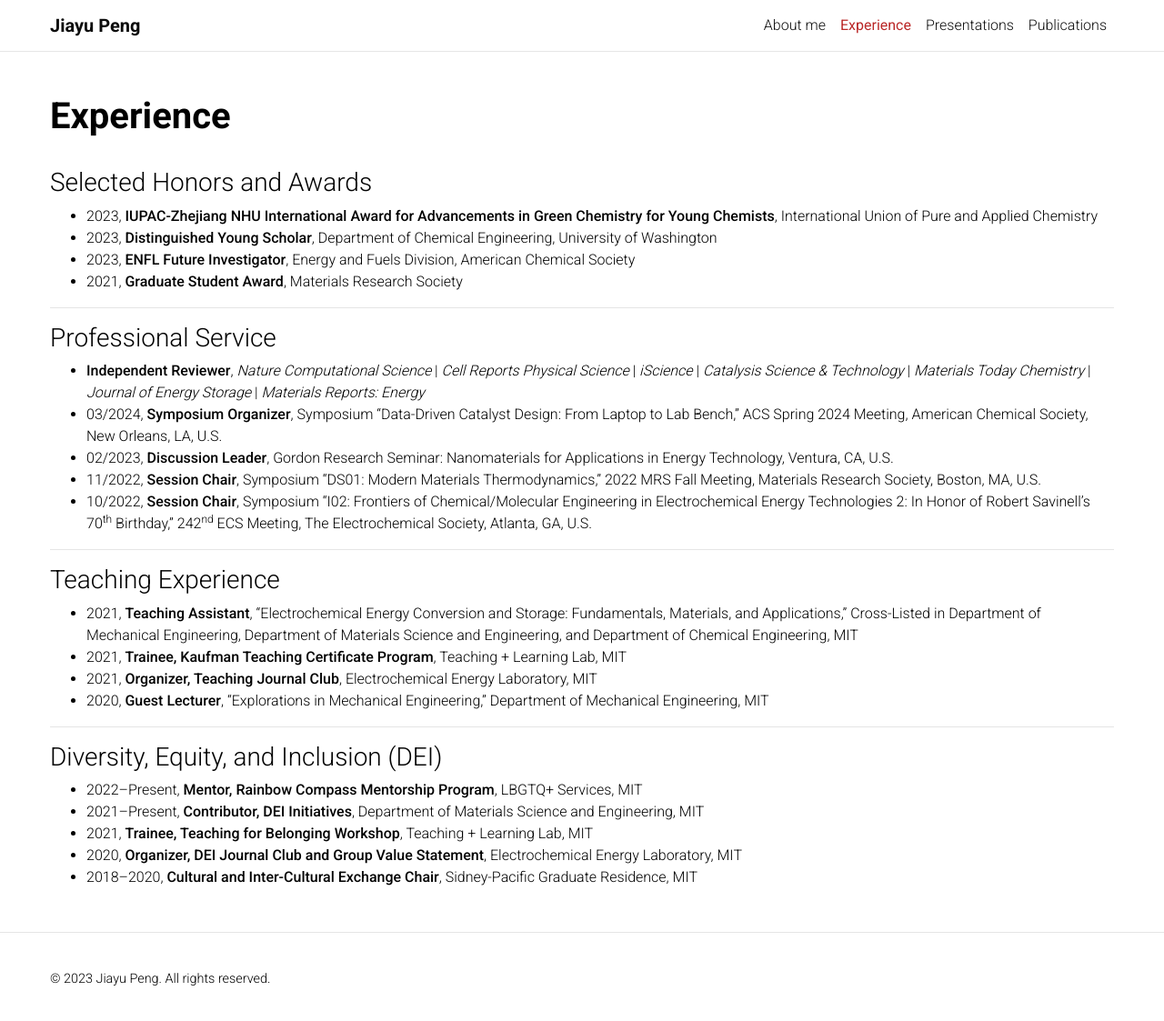
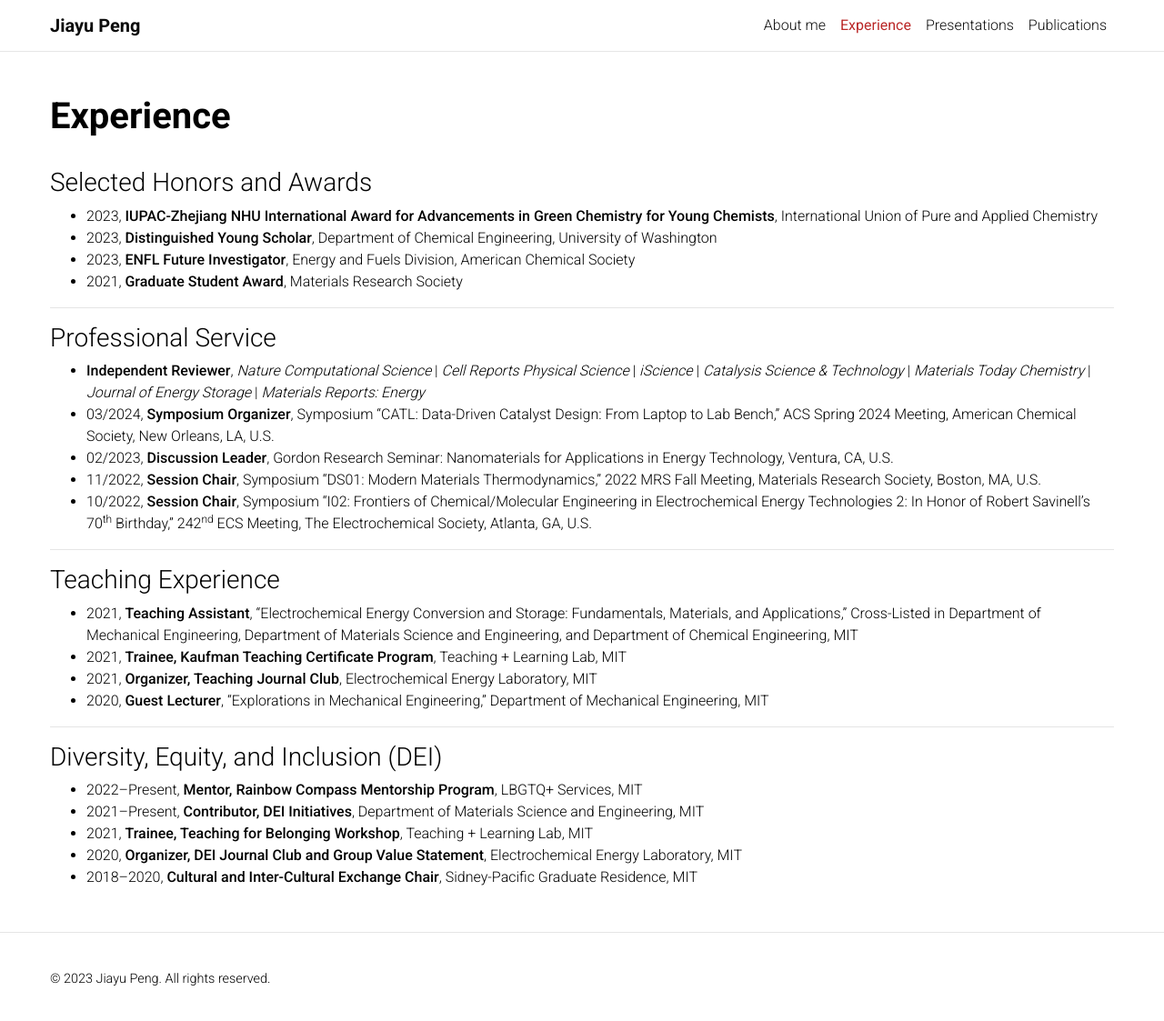
Before and after one commit to jypeng95/jypeng95.github.io, a Jekyll site: the page built from _pages/experience.md, in a window 1280 px wide and 1128 px high. Shown: the top 1123 px of the window at 91% size. Built offline with Jekyll 4.4.1, drawn with Linux system fonts in a browser that asks for light colours; a style sheet for code colours, icons or effects is not loaded.

Commit message:
Small update

```diff
--- a/_pages/experience.md
+++ b/_pages/experience.md
@@ -19,7 +19,7 @@ nav: true
 
 * **Independent Reviewer**,
 *Nature Computational Science* | *Cell Reports Physical Science* | *iScience* | *Catalysis Science & Technology* | *Materials Today Chemistry* | *Journal of Energy Storage* | *Materials Reports: Energy*
-* 03/2024, **Symposium Organizer**, Symposium "Data-Driven Catalyst Design: From Laptop to Lab Bench," ACS Spring 2024 Meeting, American Chemical Society, New Orleans, LA, U.S.
+* 03/2024, **Symposium Organizer**, Symposium "CATL: Data-Driven Catalyst Design: From Laptop to Lab Bench," ACS Spring 2024 Meeting, American Chemical Society, New Orleans, LA, U.S.
 * 02/2023, **Discussion Leader**, Gordon Research Seminar: Nanomaterials for Applications in Energy Technology, Ventura, CA, U.S.
 * 11/2022, **Session Chair**, Symposium "DS01: Modern Materials Thermodynamics," 2022 MRS Fall Meeting, Materials Research Society, Boston, MA, U.S.
 * 10/2022, **Session Chair**, Symposium "I02: Frontiers of Chemical/Molecular Engineering in Electrochemical Energy Technologies 2: In Honor of Robert Savinell's 70<sup>th</sup> Birthday," 242<sup>nd</sup> ECS Meeting, The Electrochemical Society, Atlanta, GA, U.S.
```
